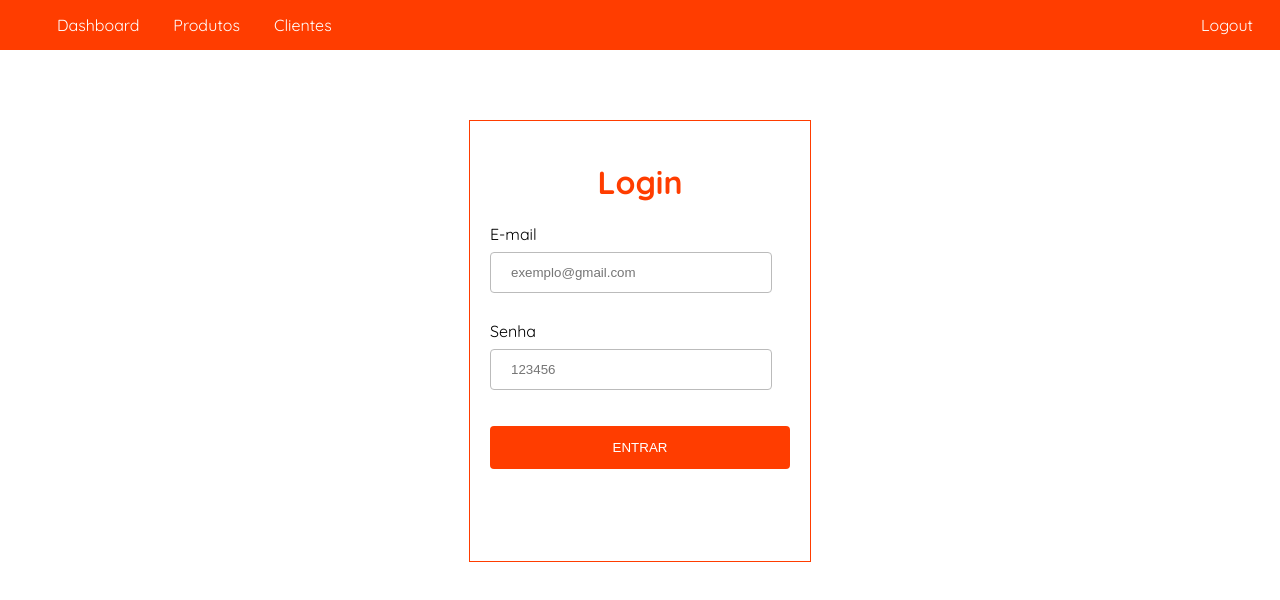
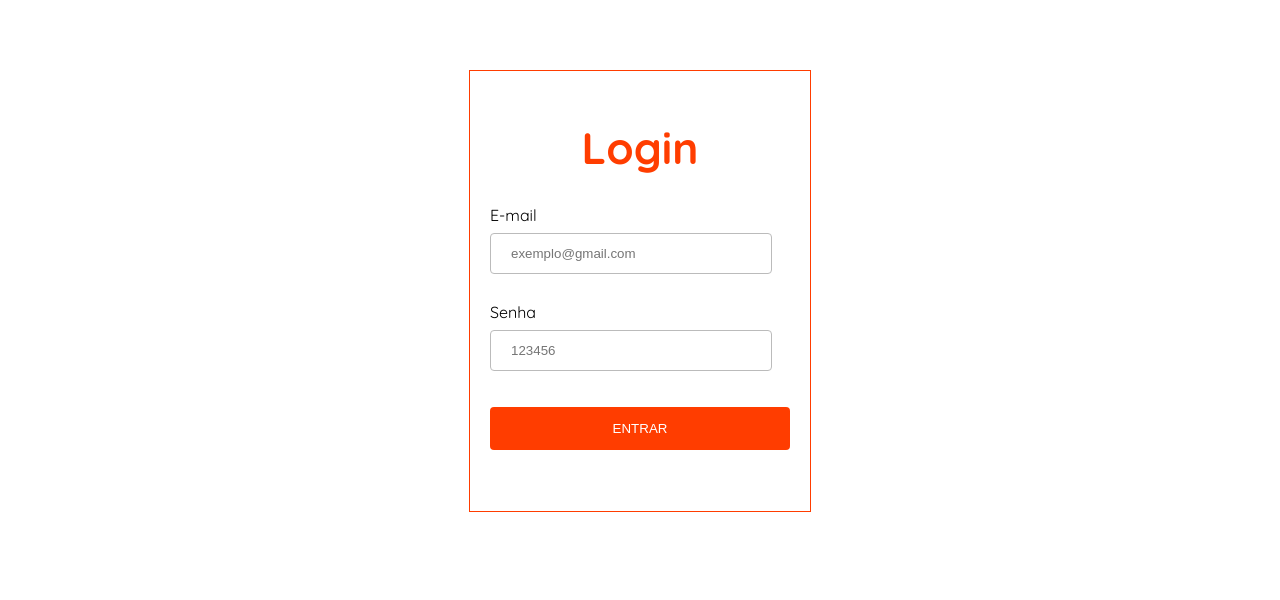
Before and after one commit to Patrick-Jabba/Vuejs-do-Zero-Weberson, a Vue app in the folder vue-basico/: page /login in a window 1280 px wide. Shown: the top 600 px of the page. Built offline with nearby package versions, Linux system fonts and the light colour scheme.

Commit message:
rotas iniciais

```diff
--- a/vue-basico/src/App.vue
+++ b/vue-basico/src/App.vue
@@ -1,6 +1,6 @@
 <template>
   <div id="app">
-    <MainMenu> </MainMenu>
+    <MainMenu v-if="this.$router.currentRoute.name != 'LoginEntry'"> </MainMenu>
     <!-- <nav>
       <router-link to="/">Home</router-link> |
       <router-link to="/about">About</router-link>
--- a/vue-basico/src/views/LoginEntry.vue
+++ b/vue-basico/src/views/LoginEntry.vue
@@ -10,7 +10,8 @@
     ><br />
     <CustomButton
     value="ENTRAR"
-    :callback="() => disparar()"> </CustomButton>
+    :callback="() => login()">
+    </CustomButton>
   </div>
 </template>
 
@@ -30,8 +31,8 @@ export default {
     };
   },
   methods: {
-    disparar() {
-      alert("Fui clicado!");
+    login() {
+      this.$router.push({path:'/'});
     },
   },
 };
@@ -50,5 +51,6 @@ export default {
 .logo {
   color: var(--primary-color);
   text-align: center;
+  font-size: 22px;
 }
 </style>
```
